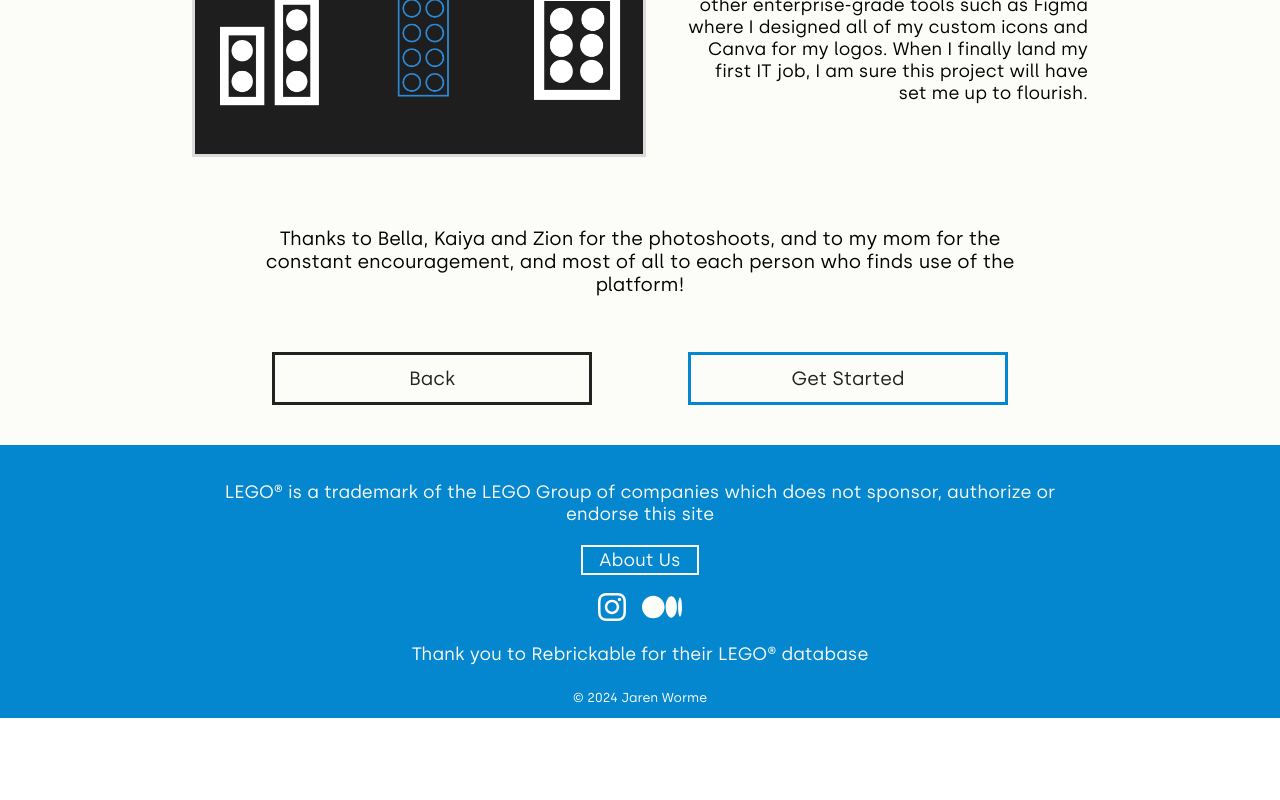
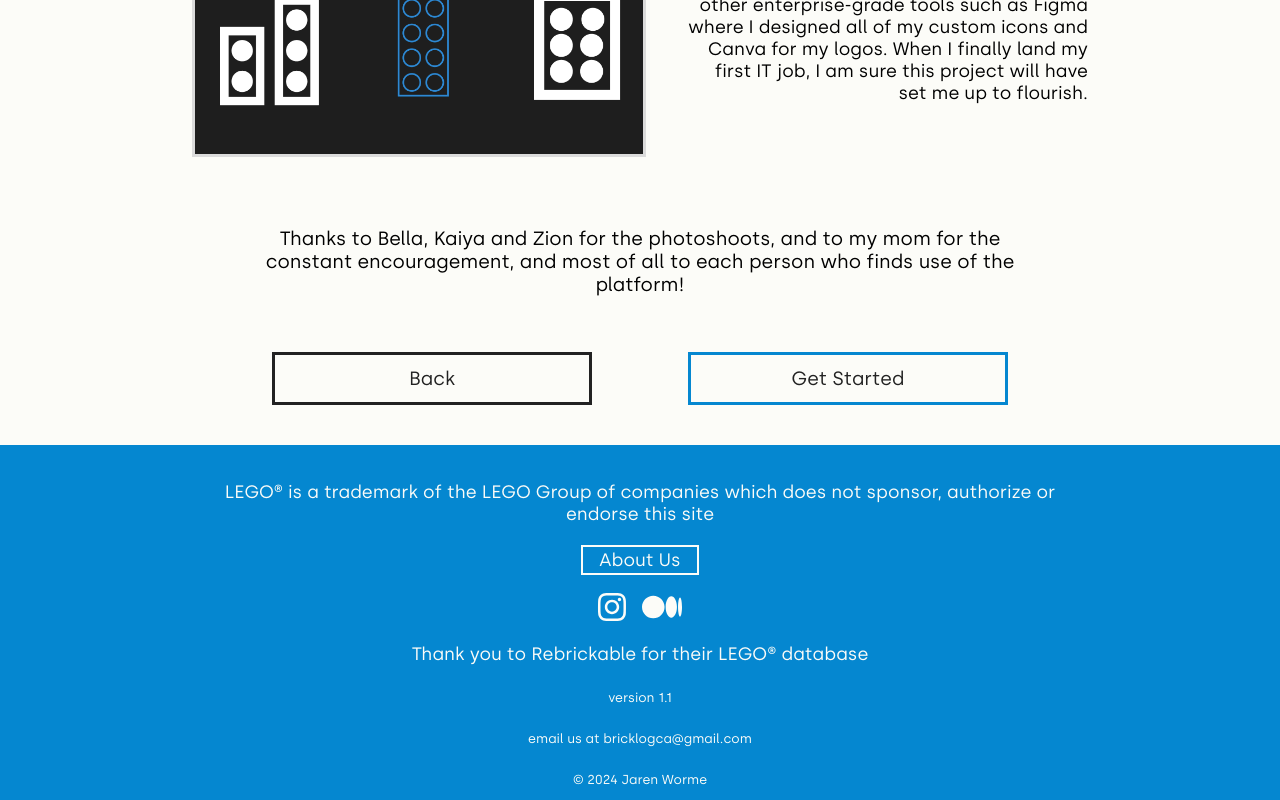
Before and after one commit to jarenworme/BrickLogCA, a React (Create React App) app: page /#/about in a window 1280 px wide. Shown: the part 2025-2825 px from the top of the page. Before the commit the page ends 2743 px from the top, so only its background shows below. Built offline with nearby package versions, Linux system fonts and the light colour scheme; no server answers; sample sign-in values are in the browser's storage.

Commit message:
final version 1.1 changes and deployment

```diff
--- a/src/components/pages/About.js
+++ b/src/components/pages/About.js
@@ -128,6 +128,8 @@ export default function About () {
                     </div>
                 </div>
                 <h3 className="lp-footer-text">Thank you to Rebrickable for their LEGO® database</h3>
+                <h3 className="lp-footer-copyright-text">version 1.1</h3>
+                <h3 className="lp-footer-copyright-text">email us at bricklogca@gmail.com</h3>
                 <h3 className="lp-footer-copyright-text">&copy; 2024 Jaren Worme</h3>
             </div>
         </div>
--- a/src/components/pages/LandingPage.js
+++ b/src/components/pages/LandingPage.js
@@ -300,6 +300,7 @@ export default function LandingPage () {
                     </div>
                 </div>
                 <h3 className="lp-footer-text">Thank you to Rebrickable for their LEGO® database</h3>
+                <h3 className="lp-footer-copyright-text">version 1.1</h3>
                 <h3 className="lp-footer-copyright-text">email us at bricklogca@gmail.com</h3>
                 <h3 className="lp-footer-copyright-text">&copy; 2024 Jaren Worme</h3>
             </div>
--- a/src/components/pages/Payments.js
+++ b/src/components/pages/Payments.js
@@ -215,6 +215,8 @@ export default function Payments () {
                     </div>
                 </div>
                 <h3 className="lp-footer-text">Thank you to Rebrickable for their LEGO® database</h3>
+                <h3 className="lp-footer-copyright-text">version 1.1</h3>
+                <h3 className="lp-footer-copyright-text">email us at bricklogca@gmail.com</h3>
                 <h3 className="lp-footer-copyright-text">&copy; 2024 Jaren Worme</h3>
             </div>
         </div>
```
